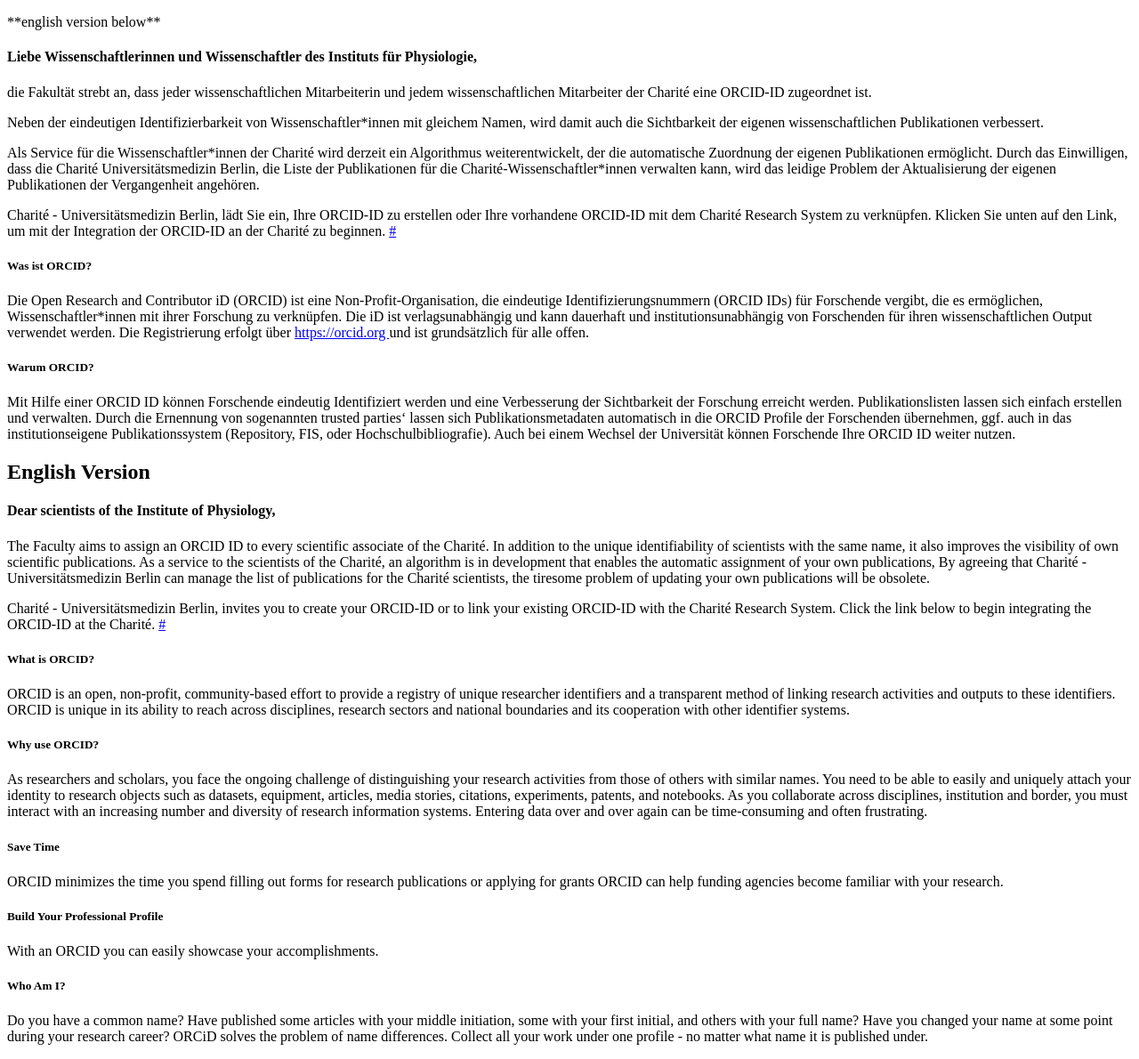
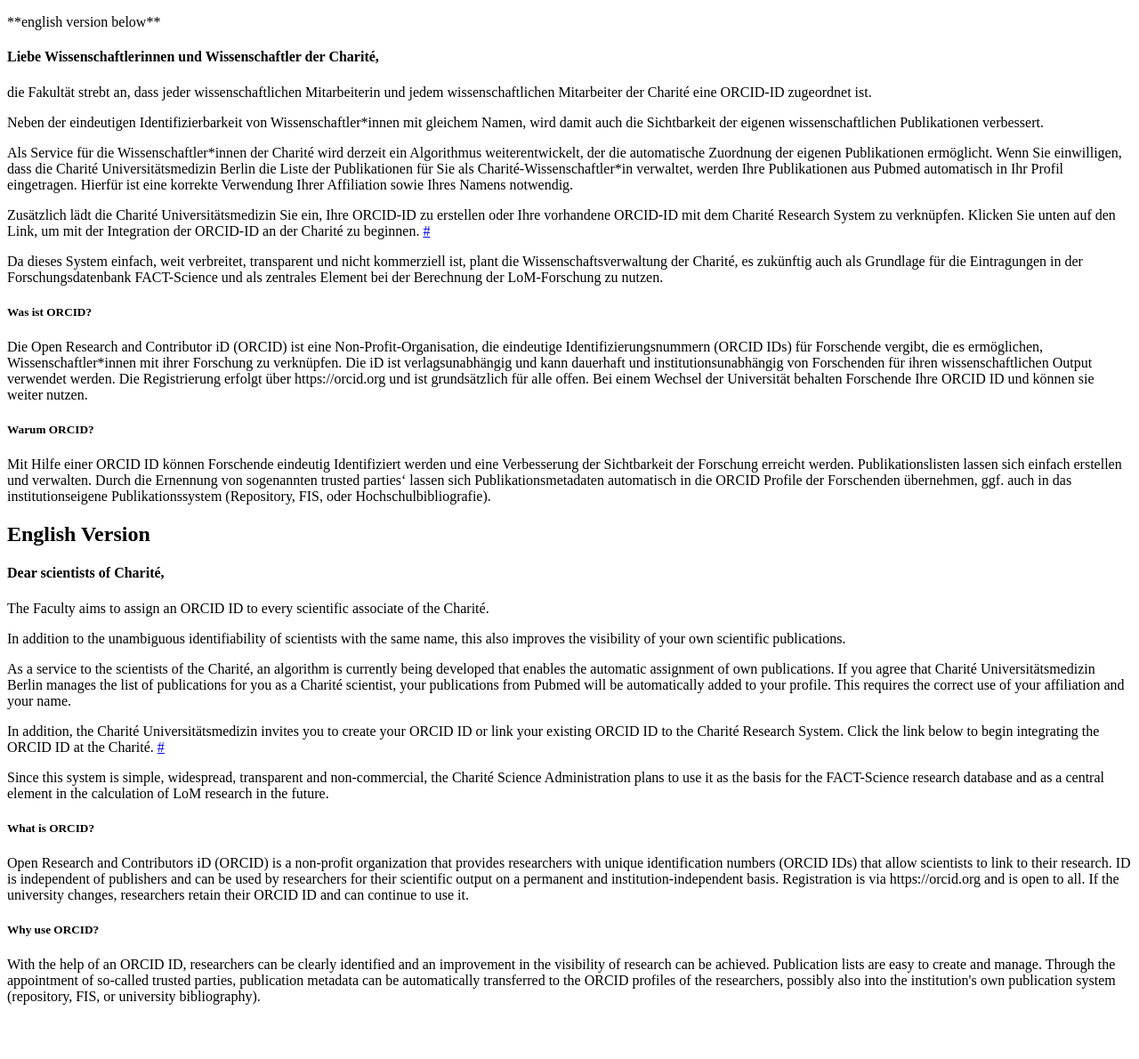
Before and after one commit to kmvinoth/orcid_project, a Django app: template public_api/templates/public_api/email_message_template.html in a window 1280 px wide. Shown: the whole page at 89% size. After the commit the page ends 1129 px from the top, so only its background shows below. Run offline with Django 3.2, Linux system fonts and the light colour scheme; the template is opened without the code that fills it: most values are stand-ins (such as "Sample title", 1, 10 or a date in 2020).

Commit message:
updated email text final

```diff
--- a/public_api/templates/public_api/email_message_template.html
+++ b/public_api/templates/public_api/email_message_template.html
@@ -8,52 +8,48 @@
 
     <p>**english version below**</p>
 
-    <h4>Liebe Wissenschaftlerinnen und Wissenschaftler des Instituts für Physiologie,</h4>
+    <h4>Liebe Wissenschaftlerinnen und Wissenschaftler der Charité,</h4>
 
     <p> die Fakultät strebt an, dass jeder wissenschaftlichen Mitarbeiterin und jedem wissenschaftlichen Mitarbeiter der Charité eine ORCID-ID zugeordnet ist.</p>
 
     <p> Neben der eindeutigen Identifizierbarkeit von Wissenschaftler*innen mit gleichem Namen, wird damit auch die Sichtbarkeit der eigenen wissenschaftlichen Publikationen verbessert.</p>
 
-    <p> Als Service für die Wissenschaftler*innen der Charité wird derzeit ein Algorithmus weiterentwickelt, der die automatische Zuordnung der eigenen Publikationen ermöglicht.
-        Durch das Einwilligen, dass die Charité  Universitätsmedizin Berlin, die Liste der Publikationen für die Charité-Wissenschaftler*innen verwalten kann, wird das leidige Problem der Aktualisierung der eigenen Publikationen der Vergangenheit angehören.</p>
+    <p>Als Service für die Wissenschaftler*innen der Charité wird derzeit ein Algorithmus weiterentwickelt, der die automatische Zuordnung der eigenen Publikationen ermöglicht. Wenn Sie einwilligen,
+        dass die Charité Universitätsmedizin Berlin die Liste der Publikationen für Sie als Charité-Wissenschaftler*in verwaltet, werden Ihre Publikationen aus Pubmed automatisch in Ihr Profil eingetragen.
+        Hierfür ist eine korrekte Verwendung Ihrer Affiliation sowie Ihres Namens notwendig.</p>
 
-    <p> Charité - Universitätsmedizin Berlin, lädt Sie ein, Ihre ORCID-ID zu erstellen oder Ihre vorhandene ORCID-ID mit dem Charité Research System zu verknüpfen. Klicken Sie unten auf den Link, um mit der Integration der ORCID-ID an der Charité zu beginnen.
+    <p> Zusätzlich lädt die Charité Universitätsmedizin Sie ein,  Ihre ORCID-ID zu erstellen oder Ihre vorhandene ORCID-ID mit dem Charité Research System zu verknüpfen. Klicken Sie unten auf den Link, um mit der Integration der ORCID-ID an der Charité zu beginnen.
      <a href="{{ link }}"> {{ link }} </a> </p>
 
+    <p> Da dieses System einfach, weit verbreitet, transparent und nicht kommerziell ist, plant die Wissenschaftsverwaltung der Charité, es zukünftig auch als Grundlage für die Eintragungen in der Forschungsdatenbank FACT-Science  und als zentrales Element bei der Berechnung der LoM-Forschung zu nutzen.</p>
+
     <h5>Was ist ORCID?</h5>
-    <p>Die Open Research and Contributor iD (ORCID) ist eine Non-Profit-Organisation, die eindeutige Identifizierungsnummern (ORCID IDs) für Forschende vergibt, die es ermöglichen, Wissenschaftler*innen mit ihrer Forschung zu verknüpfen. Die iD ist verlagsunabhängig und kann dauerhaft und institutionsunabhängig von Forschenden für ihren wissenschaftlichen Output verwendet werden. Die Registrierung erfolgt über <a href="https://orcid.org"> https://orcid.org </a> und ist grundsätzlich für alle offen.</p>
+    <p>Die Open Research and Contributor iD (ORCID) ist eine Non-Profit-Organisation, die eindeutige Identifizierungsnummern (ORCID IDs) für Forschende vergibt, die es ermöglichen, Wissenschaftler*innen mit ihrer Forschung zu verknüpfen. Die iD ist verlagsunabhängig und kann dauerhaft und institutionsunabhängig von Forschenden für ihren wissenschaftlichen Output verwendet werden. Die Registrierung erfolgt über https://orcid.org und ist grundsätzlich für alle offen. Bei einem Wechsel der Universität behalten Forschende Ihre ORCID ID und können sie weiter nutzen.</p>
 
     <h5>Warum ORCID?</h5>
-    <p>Mit Hilfe einer ORCID ID können Forschende eindeutig Identifiziert werden und eine Verbesserung der Sichtbarkeit der Forschung erreicht werden. Publikationslisten lassen sich einfach erstellen und verwalten. Durch die Ernennung von sogenannten trusted parties‘ lassen sich Publikationsmetadaten automatisch in die ORCID Profile der Forschenden übernehmen, ggf. auch in das institutionseigene Publikationssystem (Repository, FIS, oder Hochschulbibliografie). Auch bei einem Wechsel der Universität können Forschende Ihre ORCID ID weiter nutzen.</p>
+    <p>Mit Hilfe einer ORCID ID können Forschende eindeutig Identifiziert werden und eine Verbesserung der Sichtbarkeit der Forschung erreicht werden. Publikationslisten lassen sich einfach erstellen und verwalten. Durch die Ernennung von sogenannten trusted parties‘ lassen sich Publikationsmetadaten automatisch in die ORCID Profile der Forschenden übernehmen, ggf. auch in das institutionseigene Publikationssystem (Repository, FIS, oder Hochschulbibliografie).</p>
 
 
     <h2>English Version</h2>
 
-    <h4>Dear scientists of the Institute of Physiology,</h4>
+    <h4>Dear scientists of Charité,</h4>
 
-    <p> The Faculty aims to assign an ORCID ID to every scientific associate of the Charité.
-    In addition to the unique identifiability of scientists with the same name, it also improves the visibility of own scientific publications.
-    As a service to the scientists of the Charité, an algorithm is in development that enables the automatic assignment of your own publications,
-    By agreeing that Charité - Universitätsmedizin Berlin can manage the list of publications for the Charité scientists, the tiresome problem of updating your own publications will be obsolete.</p>
+    <p> The Faculty aims to assign an ORCID ID to every scientific associate of the Charité.</p>
 
-    <p> Charité - Universitätsmedizin Berlin, invites you to create your ORCID-ID or to link your existing ORCID-ID with the Charité Research System. Click the link below to begin integrating the ORCID-ID at the Charité.
+    <p>In addition to the unambiguous identifiability of scientists with the same name, this also improves the visibility of your own scientific publications.</p>
+
+    <p>As a service to the scientists of the Charité, an algorithm is currently being developed that enables the automatic assignment of own publications. If you agree that Charité Universitätsmedizin Berlin manages the list of publications for you as a Charité scientist, your publications from Pubmed will be automatically added to your profile. This requires the correct use of your affiliation and your name.</p>
+
+    <p> In addition, the Charité Universitätsmedizin invites you to create your ORCID ID or link your existing ORCID ID to the Charité Research System. Click the link below to begin integrating the ORCID ID at the Charité.
         <a href="{{ link }}"> {{ link }} </a> </p>
 
+    <p>Since this system is simple, widespread, transparent and non-commercial, the Charité Science Administration plans to use it as the basis for the FACT-Science research database and as a central element in the calculation of LoM research in the future.</p>
+
     <h5>What is ORCID?</h5>
-    <p>ORCID is an open, non-profit, community-based effort to provide a registry of unique researcher identifiers and a transparent method of linking research activities and outputs to these identifiers. ORCID is unique in its ability to reach across disciplines, research sectors and national boundaries and its cooperation with other identifier systems.</p>
+    <p>Open Research and Contributors iD (ORCID) is a non-profit organization that provides researchers with unique identification numbers (ORCID IDs) that allow scientists to link to their research. ID is independent of publishers and can be used by researchers for their scientific output on a permanent and institution-independent basis. Registration is via https://orcid.org and is open to all. If the university changes, researchers retain their ORCID ID and can continue to use it.</p>
 
     <h5>Why use ORCID?</h5>
-    <p>As researchers and scholars, you face the ongoing challenge of distinguishing your research activities from those of others with similar names. You need to be able to easily and uniquely attach your identity to research objects such as datasets, equipment, articles, media stories, citations, experiments, patents, and notebooks. As you collaborate across disciplines, institution and border, you must interact with an increasing number and diversity of research information systems. Entering data over and over again can be time-consuming and often frustrating.</p>
-
-    <h5>Save Time</h5>
-    <p>ORCID minimizes the time you spend filling out forms for research publications or applying for grants ORCID can help funding agencies become familiar with your research.</p>
-
-    <h5>Build Your Professional Profile</h5>
-    <p>With an ORCID you can easily showcase your accomplishments.</p>
-
-    <h5>Who Am I?</h5>
-    <p> Do you have a common name? Have published some articles with your middle initiation, some with your first initial, and others with your full name? Have you changed your name at some point during your research career?
-        ORCiD solves the problem of name differences. Collect all your work under one profile - no matter what name it is published under.</p>
+    <p>With the help of an ORCID ID, researchers can be clearly identified and an improvement in the visibility of research can be achieved. Publication lists are easy to create and manage. Through the appointment of so-called trusted parties, publication metadata can be automatically transferred to the ORCID profiles of the researchers, possibly also into the institution's own publication system (repository, FIS, or university bibliography).</p>
 
 </body>
 </html>
```
Also changed, not shown: public_api/templates/public_api/email_message.txt (+19 -24 lines).
